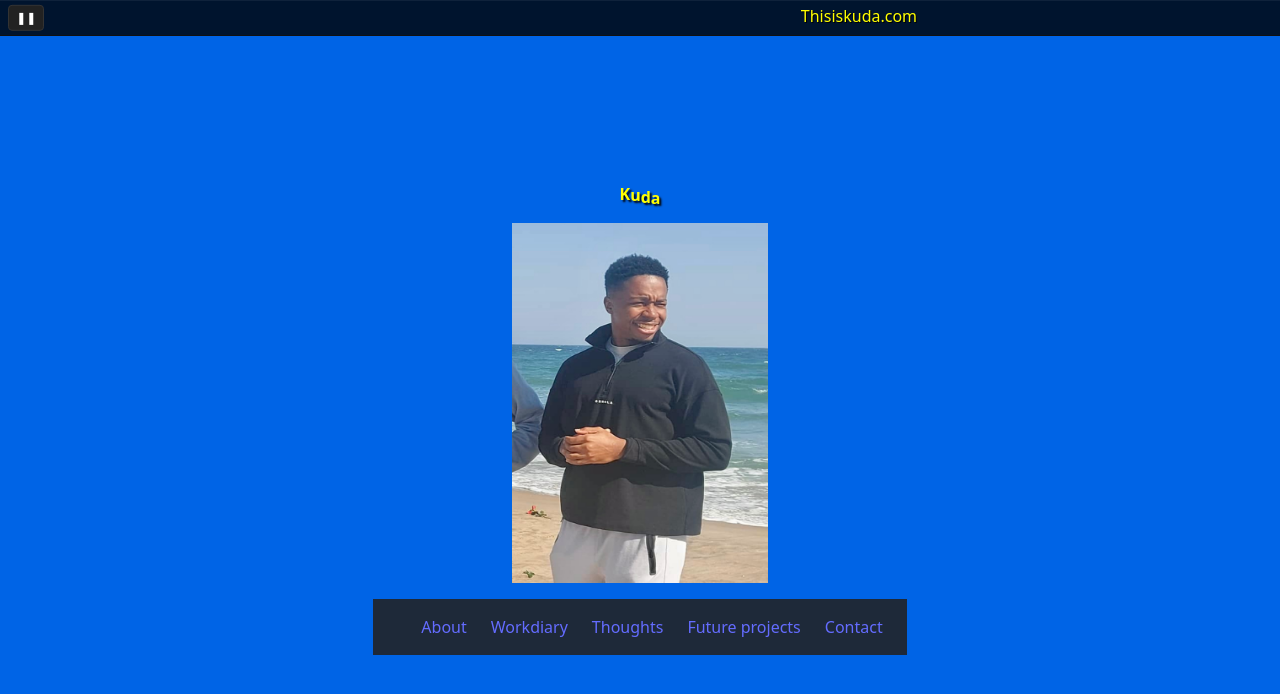
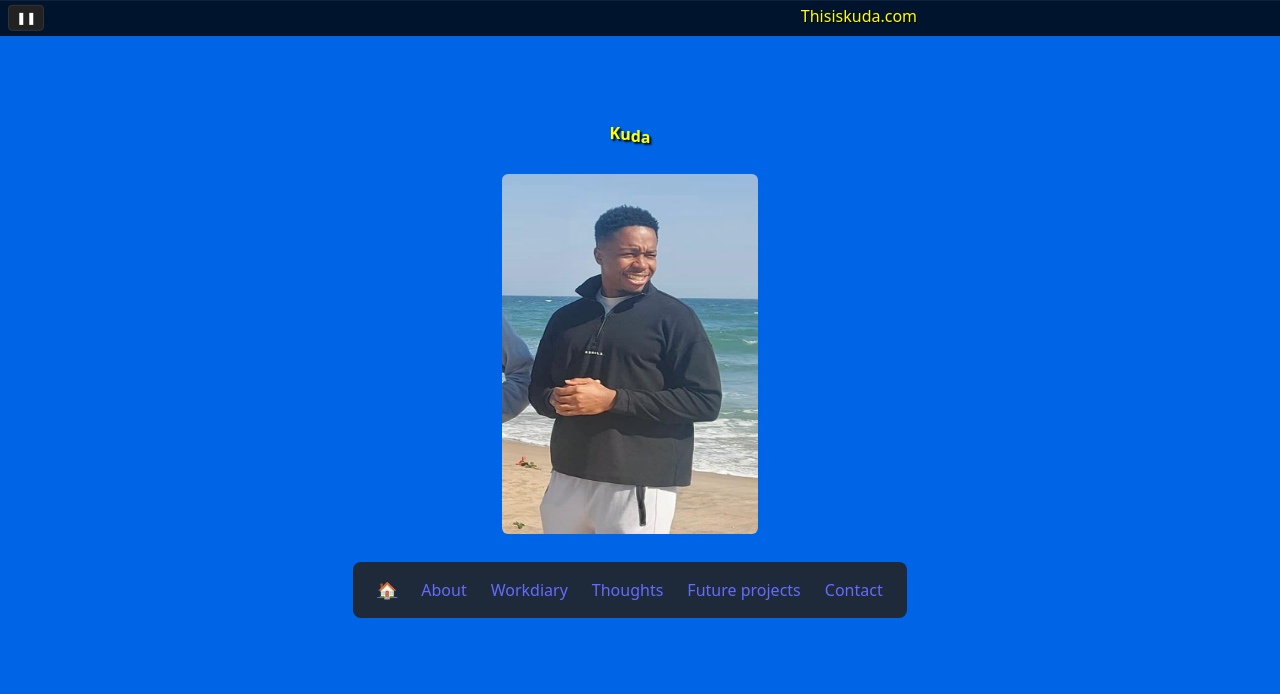
Before and after one commit to kuda2012/my-website, a React (Vite) app in the folder client/: page / in a window 1280 px wide. Shown: the top 694 px of the page. Built offline with nearby package versions, Linux system fonts and the light colour scheme.

Commit message:
navbar and app adjust, X link on top of thoughts page

```diff
--- a/client/src/About.jsx
+++ b/client/src/About.jsx
@@ -4,11 +4,12 @@ function About() {
   return (
     <div className="p-6 space-y-4 max-w-2xl text-center">
       <p>Hi, I’m Kuda — quick paragraph about who I am.</p>
-      <p>
-        <Link to="/contact" className="underline">
-          Contact me
-        </Link>
-      </p>
+      <Link
+        to="/contact"
+        className="underline inline-block text-green-400 visited:text-green-400 hover:text-green-300 cursor-pointer"
+      >
+        Contact me
+      </Link>
     </div>
   );
 }
--- a/client/src/App.jsx
+++ b/client/src/App.jsx
@@ -34,10 +34,10 @@ function App() {
         speed={190}
       />
       {/* Spacer so content doesn't hide under fixed bar */}
-      <div style={{ height: "44px" }} />
+      {/* <div style={{ height: "44px" }} /> */}
       <div
         id="app"
-        className="flex flex-col items-center justify-center space-y-4"
+        className={`flex flex-col items-center justify-center space-y-7 ${isHome ? "mt-24" : "mt-0"} mr-5`}
       >
         {isHome ? (
           <>
@@ -46,14 +46,18 @@ function App() {
             ) : (
               <WaveTitle key={waveKey} text="Kuda" />
             )}
-            <img src="/selfie.jpeg" alt="Logo" className="w-64 h-90" />
+            <img
+              src="/selfie.jpeg"
+              alt="Logo"
+              className="w-64 h-90 rounded-md"
+            />
             <Navbar />
           </>
         ) : (
           <Link
             to="/"
             aria-label="Back to home"
-            className="fixed top-8 left-3 text-5xl leading-none select-none"
+            className="fixed top-8 left-3 text-5xl leading-none select-none text-gray-700 hover:text-gray-600"
           >
             ←
           </Link>
--- a/client/src/Navbar.jsx
+++ b/client/src/Navbar.jsx
@@ -3,19 +3,19 @@ import { NavLink } from "react-router-dom";
 // Navbar.jsx
 export default function Navbar() {
   return (
-    <nav className="w-full bg-gray-800 text-white">
+    <nav className="w-full bg-gray-800 text-white rounded-lg">
       <div className="flex justify-between items-center px-6 py-4">
         {/* <h1 className="text-xl font-bold">Kuda</h1> */}
         <ul className="flex space-x-6">
           <li>
-            {/* <NavLink
+            <NavLink
               to="/"
               className={({ isActive }) =>
                 `hover:text-gray-300 ${isActive ? "underline" : ""}`
               }
             >
               🏠
-            </NavLink> */}
+            </NavLink>
           </li>
           <li>
             <NavLink
--- a/client/src/Thoughts.jsx
+++ b/client/src/Thoughts.jsx
@@ -6,25 +6,19 @@ function Thoughts() {
   ];
   return (
     <>
-      {" "}
+      <div className="p-6 max-w-2xl w-full">
         <div>
           <a
             href="https://x.com/syncretismftw"
             target="_blank"
             rel="noopener noreferrer"
-          className="flex items-center space-x-2"
+            className="flex items-center space-x-3 text-gray-200 hover:text-gray-300 text-lg mt-0 transform transition-transform duration-300 hover:scale-105"
           >
             <img src="/x.png" alt="x" className="w-6 h-6" />
-          My X/Twitter
+            More of my thoughts on X
           </a>
         </div>
-      <div className="p-6 max-w-2xl w-full">
-        {entries.map((t, i) => (
-          <article key={i} className={i ? "border-t pt-4 mt-4" : ""}>
-            {t}
-          </article>
-        ))}
-      </div>
+      </div>{" "}
     </>
   );
 }
--- a/client/src/index.css
+++ b/client/src/index.css
@@ -30,7 +30,8 @@ a:hover {
 body {
   margin: 0;
   display: flex;
-  place-items: center;
+  align-items: flex-start;
+  justify-content: center;
   min-width: 320px;
   min-height: 100vh;
 }
```
Lines whose indentation alone changed are shown as unchanged.
